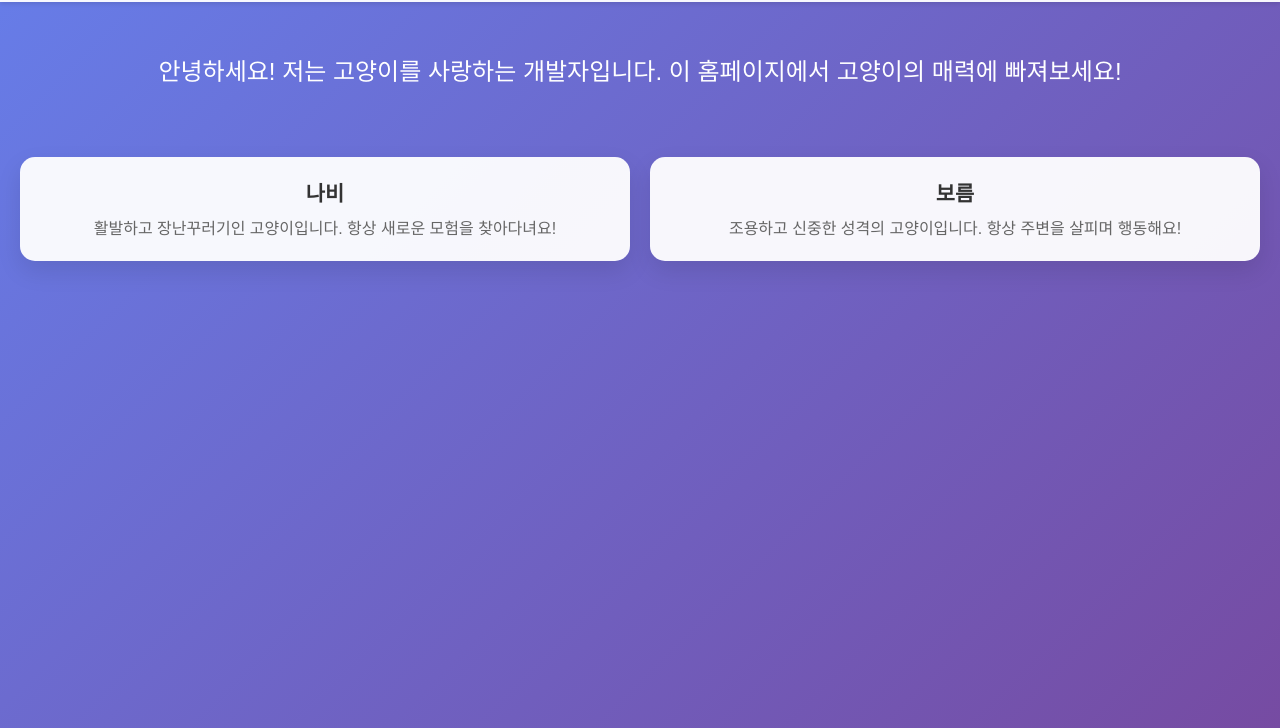
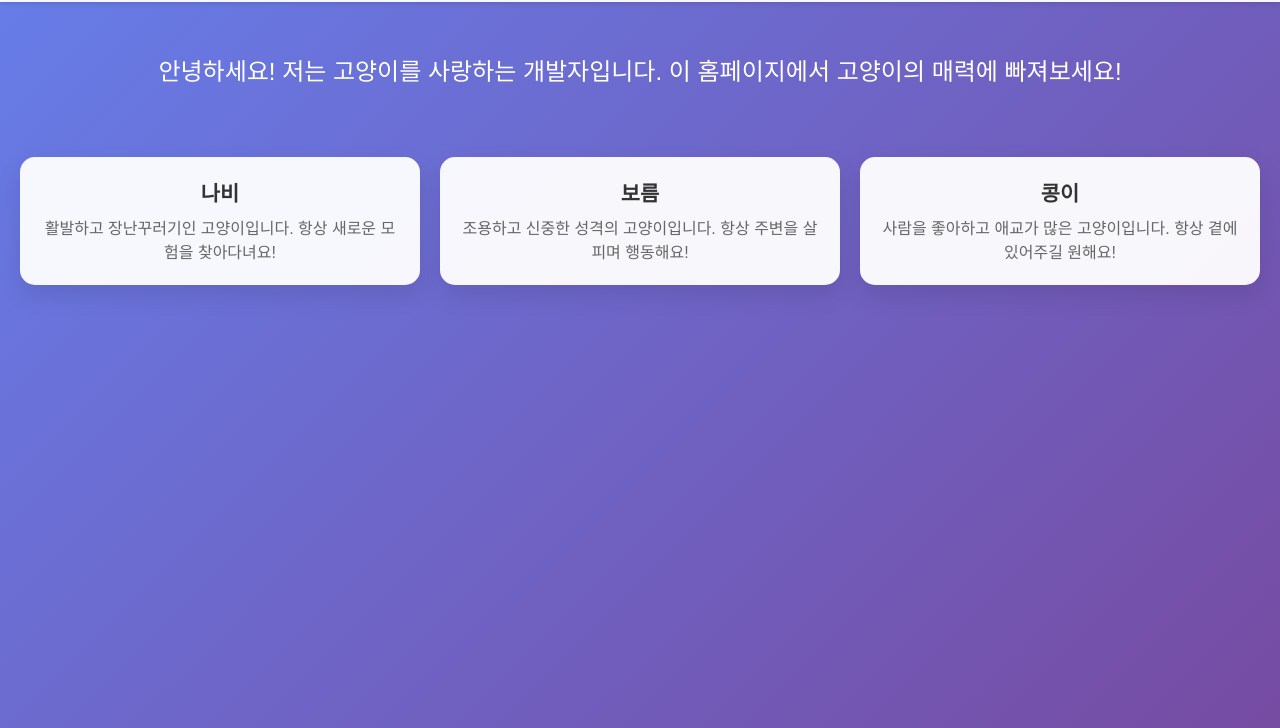
Before and after one commit to tk-206/html-practice, a plain HTML site: page cat practice.html in a window 1280 px wide. Shown: the part 72-800 px from the top of the page. Drawn offline with Linux system fonts and the light colour scheme.

Commit message:
add cat description

```diff
--- a/cat practice.html
+++ b/cat practice.html
@@ -39,6 +39,11 @@
                 <div class="cat-name">보름</div>
                 <div class="cat-description">조용하고 신중한 성격의 고양이입니다. 항상 주변을 살피며 행동해요!</div>
             </div>
+
+            <div class="cat-card">
+                <div class="cat-name">콩이</div>
+                <div class="cat-description">사람을 좋아하고 애교가 많은 고양이입니다. 항상 곁에 있어주길 원해요!</div>
+            </div>
         </div>
     </div>
 </body>
```
